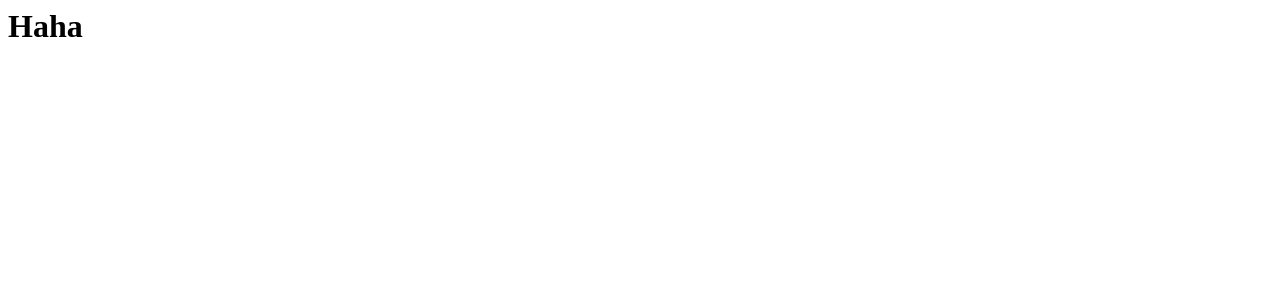
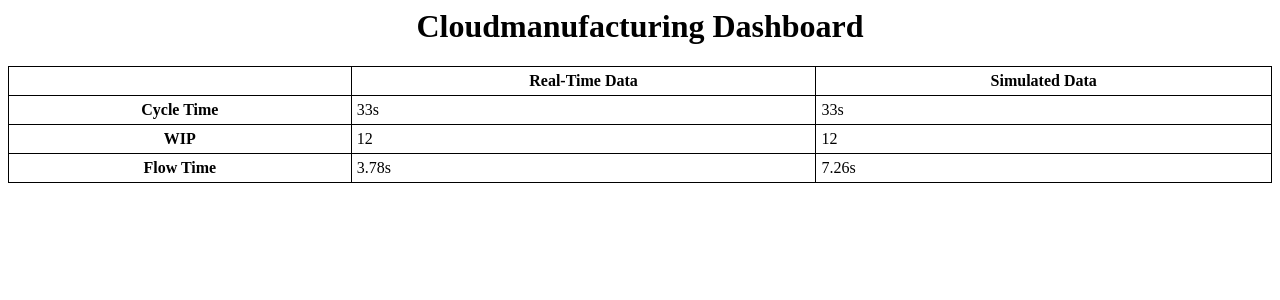
Before and after one commit to luochenUmich/CloudWeb, a Django app: page / in a window 1280 px wide. Before the commit the part shown is almost empty. Shown: the top 300 px of the page. Run offline with Django 3.2, Linux system fonts and the light colour scheme.

Commit message:
finish dashboard html

```diff
--- a/cloud/cloudmanufacturing/templates/cloudmanufacturing/index.html
+++ b/cloud/cloudmanufacturing/templates/cloudmanufacturing/index.html
@@ -1 +1,46 @@
-<h1>Haha</h1>
+<center><h1>Cloudmanufacturing Dashboard</h1></center>
+<table style="width:100%">
+	<tr>
+		<th></th>
+    <th>Real-Time Data</th>
+    <th>Simulated Data</th>
+  </tr>
+  <tr>
+  	<th>Cycle Time</th>
+    <td>33s</td>
+    <td>33s</td>
+  </tr>
+  <tr>
+    <th>WIP</th>
+    <td>12</td>
+    <td>12</td>
+  </tr>
+  <tr>
+    <th>Flow Time</th>
+    <td>3.78s</td>
+    <td>7.26s</td>
+  </tr>
+</table>
+
+<style>
+table, th, td {
+    border: 1px solid black;
+    border-collapse: collapse;
+}
+th, td {
+    padding: 5px;
+}
+</style>
+
+
+<!-- <script src="http://ajax.googleapis.com/ajax/libs/jquery/1.11.2/jquery.min.js"></script>
+<script>
+	$(function(){
+		while()
+		{
+			$.post('localhost/data', send_data, function(json_data){
+				$('.h1').val() = json_data;
+			});
+		}
+	});
+</script> -->
--- a/cloud/cloudmanufacturing/views.py
+++ b/cloud/cloudmanufacturing/views.py
@@ -1,7 +1,27 @@
 from django.shortcuts import render
+from azure.storage import BlobService
+from django.core.mail import send_mail
+# Create your views here.
 
-# Create your views here.
+
 def index(request):
-	print "asdasdada"
 	return render(request, 'cloudmanufacturing/index.html')
-	#return HTTPresponse("asdasd");
+
+def data(request):
+	# blob_service = BlobService(account_name='cloudmanufaturing',
+	# account_key='Uan008l1ORwlMs7V/SqLH5fbuhEEA0CSYQBGfnT69634txKae+gh5164yltivm/h6ej6JlZ8cibmdjDgPyJ+4g==')
+	# blob_service.get_blob_to_path(
+	# 	'testcontainer',
+	# 	'test.dat',
+	# 	'localtest.dat')
+	# download_file = open('localtest.dat', 'r')
+	# str = download_file.read(10);
+	# #send_mail('test_azure', 'test', 'luochen@umich.edu', ['luochen@umich.edu'])
+	# context = {'data': str}
+	if 'last_download_time' not in request.session.keys():
+		request.session['']
+	select
+	return json()
+
+def send_email(request):
+	send_email()
```
Also changed, not shown: cloud/db.sqlite3, 2 other files.
